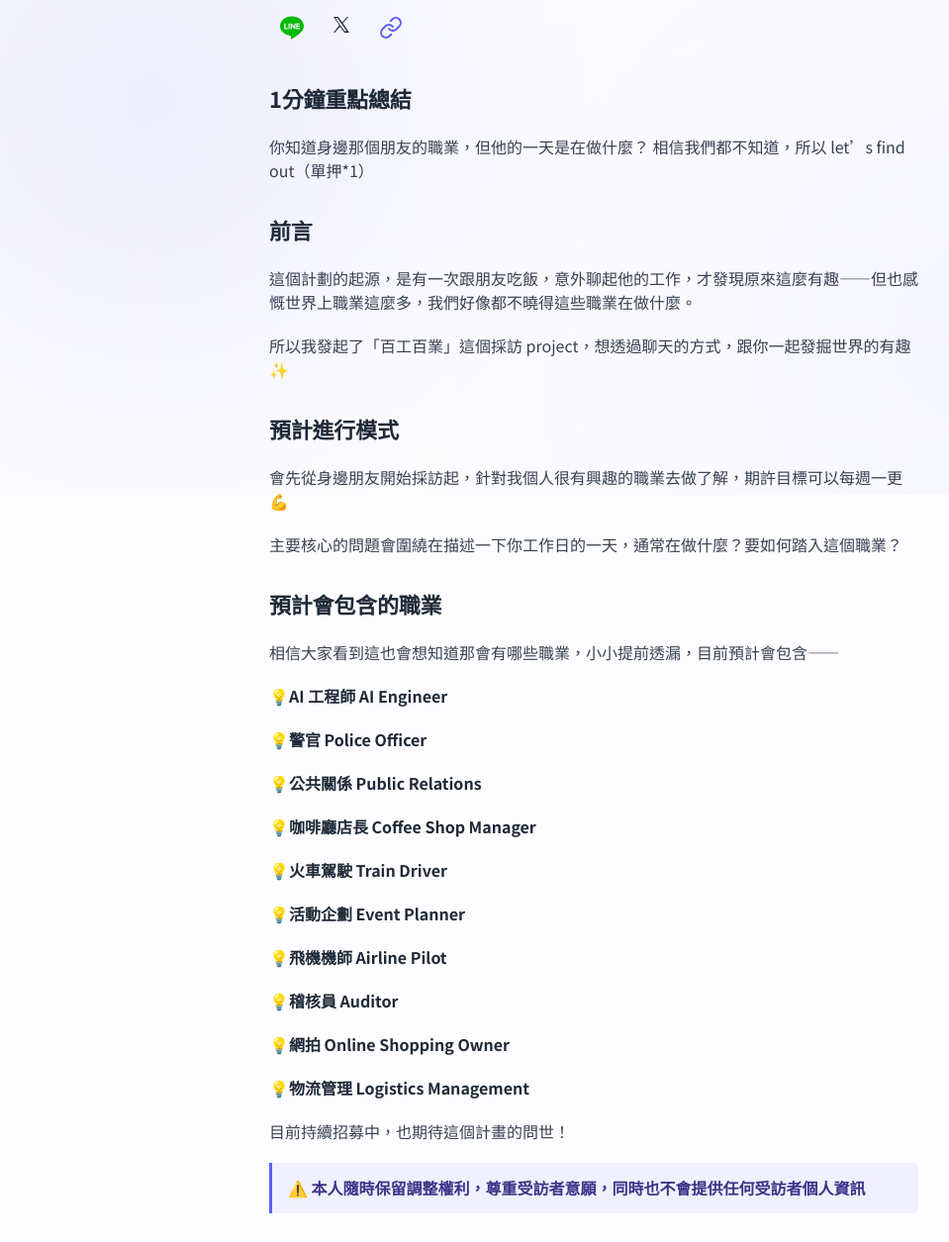
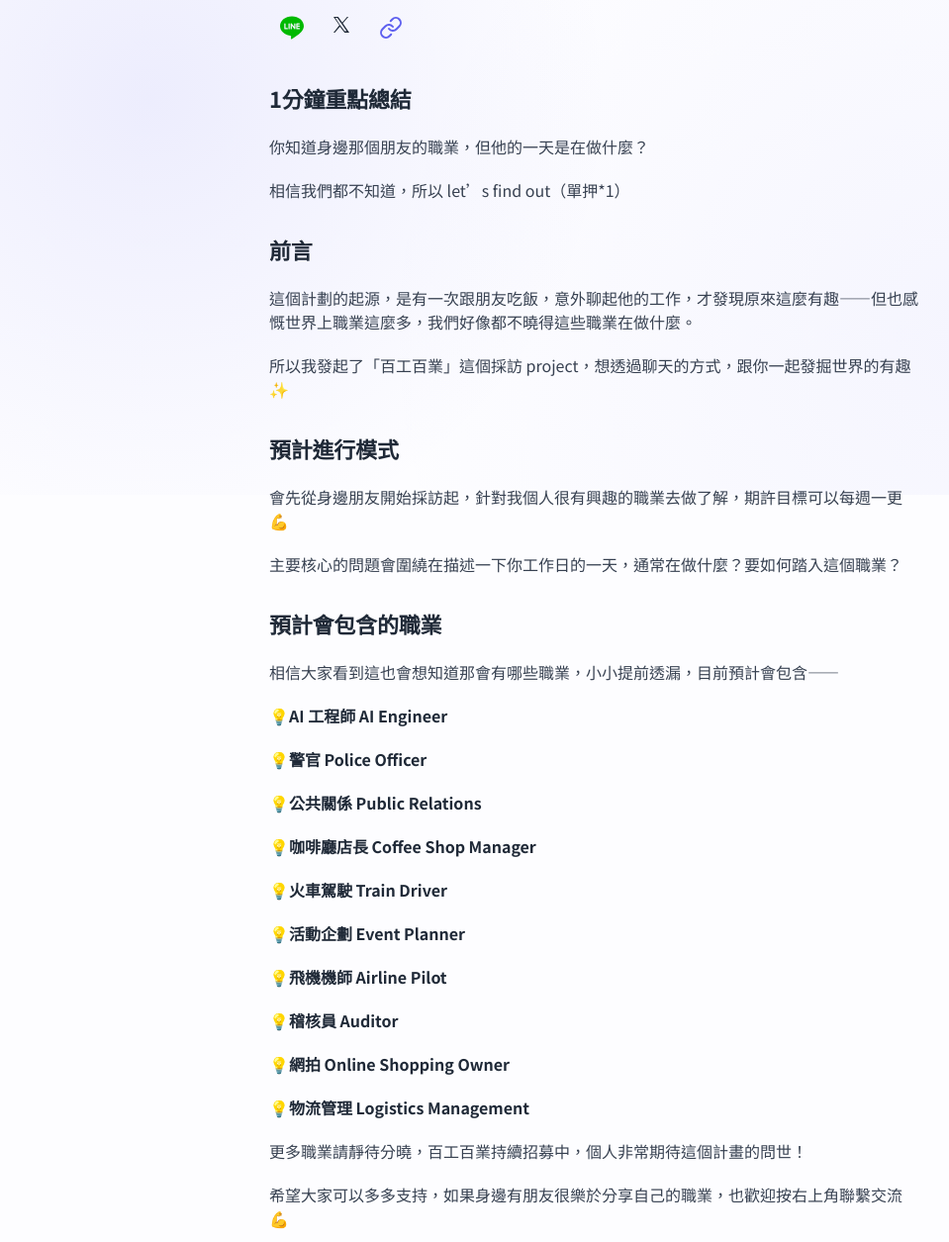
Before and after one commit to emily50431/-emily-lu-website-g, a plain HTML site: page blog/what-is-your-job/index.html in a window 1280 px wide. Shown: the part 300-1555 px from the top of the page at 99% size, without its empty margins (40-999 px from the left). Drawn offline with nearby package versions, Linux system fonts and the light colour scheme; no server answers.

Commit message:
deploy: c13adda9ee73f22c2e6fe30bfc79dce2a438fb3f

```diff
--- a/blog/what-is-your-job/index.html
+++ b/blog/what-is-your-job/index.html
@@ -179,7 +179,8 @@
 
     <div class="post-content">
 <h2>1分鐘重點總結</h2></p><p>
-<p>你知道身邊那個朋友的職業，但他的一天是在做什麼？ 相信我們都不知道，所以 let’s find out（單押*1）</p><p></p>
+<p>你知道身邊那個朋友的職業，但他的一天是在做什麼？ </p><p></p>
+<p>相信我們都不知道，所以 let’s find out（單押*1）</p><p></p>
 <h2>前言</h2></p><p>
 <p>這個計劃的起源，是有一次跟朋友吃飯，意外聊起他的工作，才發現原來這麼有趣——但也感慨世界上職業這麼多，我們好像都不曉得這些職業在做什麼。</p>
 <p>所以我發起了「百工百業」這個採訪 project，想透過聊天的方式，跟你一起發掘世界的有趣✨</p><p></p>
@@ -198,7 +199,8 @@
 <strong>💡稽核員 Auditor</strong></p><p>
 <strong>💡網拍  Online Shopping Owner</strong></p><p>
 <strong>💡物流管理 Logistics Management</strong></p><p>
-<p>目前持續招募中，也期待這個計畫的問世！</p><p><div class="hl-block">⚠️ 本人隨時保留調整權利，尊重受訪者意願，同時也不會提供任何受訪者個人資訊</div></p>
+<p>更多職業請靜待分曉，百工百業持續招募中，個人非常期待這個計畫的問世！</p><p></p>
+<p>希望大家可以多多支持，如果身邊有朋友很樂於分享自己的職業，也歡迎按右上角聯繫交流💪</p><p><div class="hl-block">⚠️ 本人隨時保留調整權利，尊重受訪者意願，同時也不會提供任何受訪者個人資訊</div></p>
 </div>
 
     <!-- 文章結尾：按讚 + 分享 -->
```
